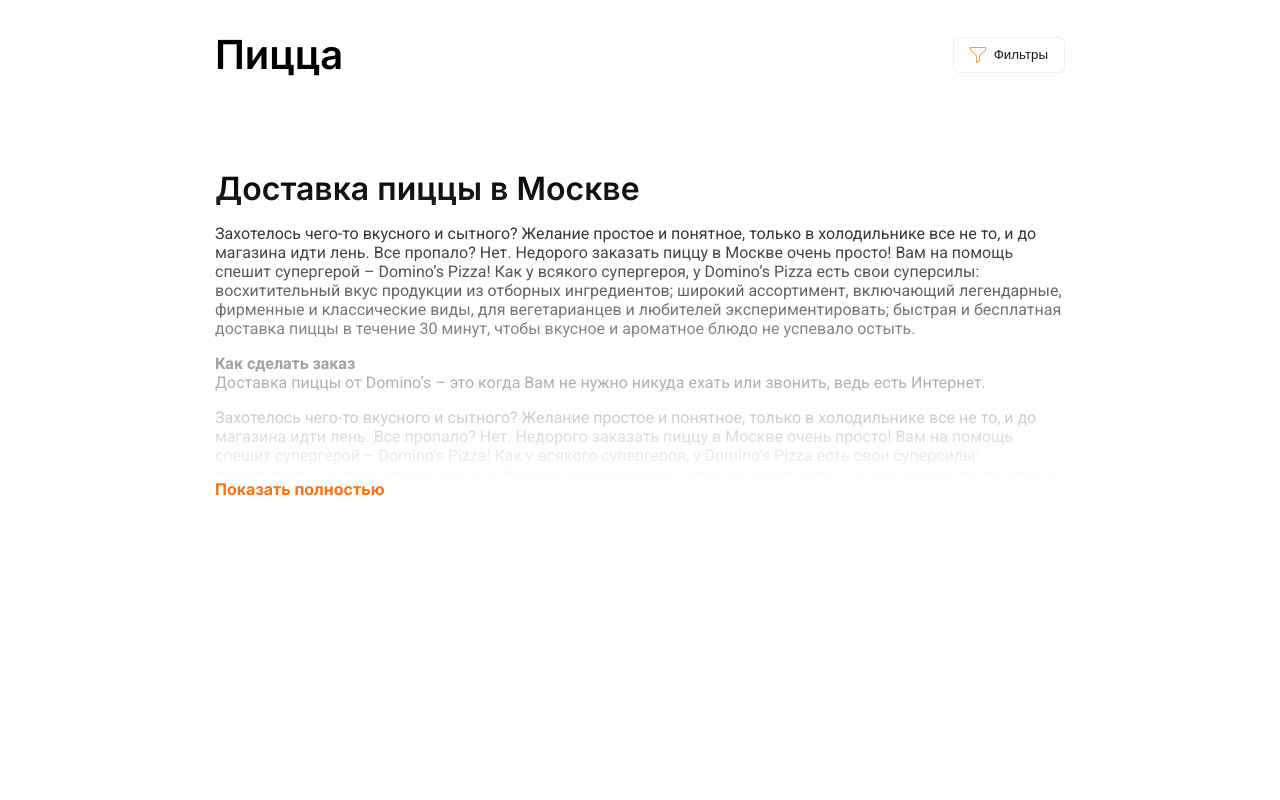
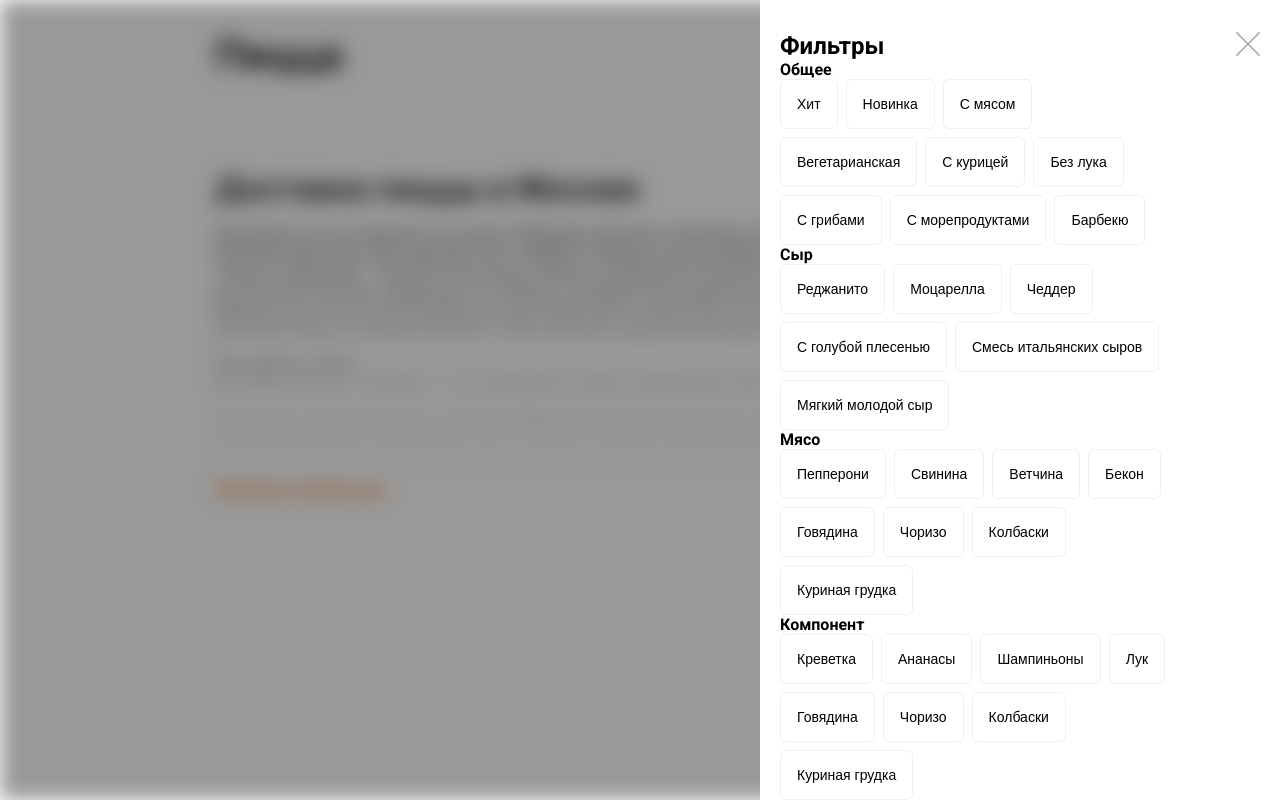
Before and after one commit to kanat2008kn-debug/Kuda-pizza, a plain HTML site: page index.html in a window 1280 px wide. Both pictures are taken after a click on the button "Фильтры". Drawn offline with Linux system fonts and the light colour scheme.

Commit message:
06/12/25

```diff
--- a/index.html
+++ b/index.html
@@ -57,9 +57,9 @@
                                         <div >
                         <div>
                             <div>
-                                <div слass="popup-filter__general">
-                                    <h4>Общее</h4>
-                                    <div class="popup-filter__checkbox">
+                                <div class="popup-filter__general">
+                                    <!-- <h4>Общее</h4>
+                                    <div class="popup-filter__checkbox filter-common">
                                         <button>Хит</button>
                                         <button>Новинка</button>
                                         <button>С мясом</button>
@@ -69,9 +69,9 @@
                                         <button>С грибами</button>
                                         <button>С морепродуктами</button>
                                         <button>Барбекью</button>
-                                    </div>
+                                    </div> -->
                                 </div>
-                                <div слass="popup-filter__general">
+                                <!-- <div слass="popup-filter__general">
                                     <h4>Сыр</h4>
                                     <div class="popup-filter__checkbox">
                                         <button>Реджанито</button>
@@ -107,7 +107,7 @@
                                         <button>Колбаски</button>
                                         <button>Куриная грудка</button>
                                     </div>
-                                </div>
+                                </div> -->
                                 <div class="popup-filter__buttons">
                                     <button>Сбросить</button>
                                     <button>Применить</button>
--- a/script.js
+++ b/script.js
@@ -42,24 +42,105 @@
     document.querySelector('.info__text').classList.toggle('info__text--active');
     buttonText = this.textContent;
     this.textContent = buttonText2;
-    buttonText2 =  buttonText;
-})
+    buttonText2 = buttonText;
+});
 
+/* ждет загрузки страницы */
+document.addEventListener('DOMContentLoaded', function () {
 
-/*ждет загрузки страницы*/
-document.addEventListener('DOMContentLoaded', function () {
     const popupFilter = document.querySelector('.popup-filter');
-
-        const buttonPopup = document.querySelector('.popup__filter');
+    const buttonPopup = document.querySelector('.catalog__filter');
     if (buttonPopup) {
         buttonPopup.addEventListener('click', function () {
             if (popupFilter) {
                 document.body.classList.add('no-scroll');
-                popupFilter.classList.add('popup-filter--show')
+                popupFilter.classList.add('popup-filter--show');
                 setTimeout(function () {
-                    popupFilter.classList.add('popup-filter--active')
+                    popupFilter.classList.add('popup-filter--active');
                 }, 10);
             }
         });
     }
-})
+
+    let titles = [
+    "Общее",
+    "Сыр",
+    "Мясо",
+    "Компонент"
+    ]
+
+    let buttons = [
+    [
+        "Хит",
+        "Новинка",
+        "С мясом",
+        "Вегетарианская",
+        "С курицей",
+        "Без лука",
+        "С грибами",
+        "С морепродуктами",
+        "Барбекю"
+    ],
+
+    [
+        "Реджанито",
+        "Моцарелла",
+        "Чеддер",
+        "С голубой плесенью",
+        "Смесь итальянских сыров",
+        "Мягкий молодой сыр"
+    ],
+
+    [
+        "Пепперони",
+        "Свинина",
+        "Ветчина",
+        "Бекон",
+        "Говядина",
+        "Чоризо",
+        "Колбаски",
+        "Куриная грудка"
+    ],
+
+    [
+        "Креветка",
+        "Ананасы",
+        "Шампиньоны",
+        "Лук",
+        "Говядина",
+        "Чоризо",
+        "Колбаски",
+        "Куриная грудка"
+    ]
+    ];
+
+    // const list = document.querySelector('.filter-common');
+    //     if (list) {
+
+    //         //let newElement = document.createElement('button');
+    //         //newElement.textContent = 'Новая кнопка';
+    //         //list.append(newElement)
+
+    //         for (let i = 0; i < buttons.length; i++) {
+    //             let newElement = document.createElement('button');
+    //             newElement.textContent = buttons[i];
+    //             list.append(newElement);
+    //         }
+    //     }
+
+    const groups = document.querySelector('.popup-filter__general');
+    if (groups) {
+        let groupHtml = '';
+        for (let i = 0; i < titles.length; i++) {
+            let buttonsHtml = '';
+            for (let j = 0; j < buttons[i].length; j++) {
+                buttonsHtml = buttonsHtml + `<button>${buttons[i][j]}</button>`;
+            }
+            groupHtml = groupHtml + `<h4>${titles[i]}</h4>
+                                        <div class="popup-filter__checkbox filter-common">
+                                        ${buttonsHtml}
+                                        </div>`;
+        }
+        groups.innerHTML = groupHtml;
+    }
+    });
```
